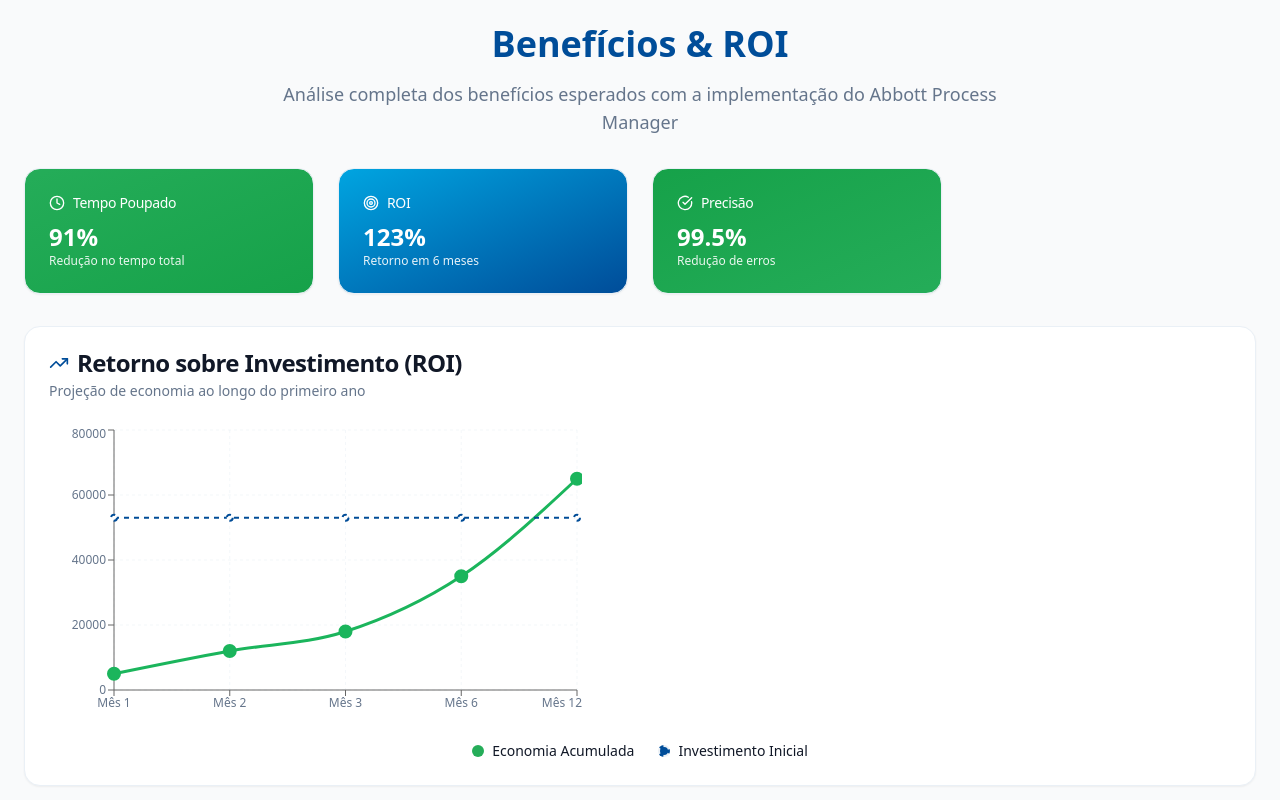
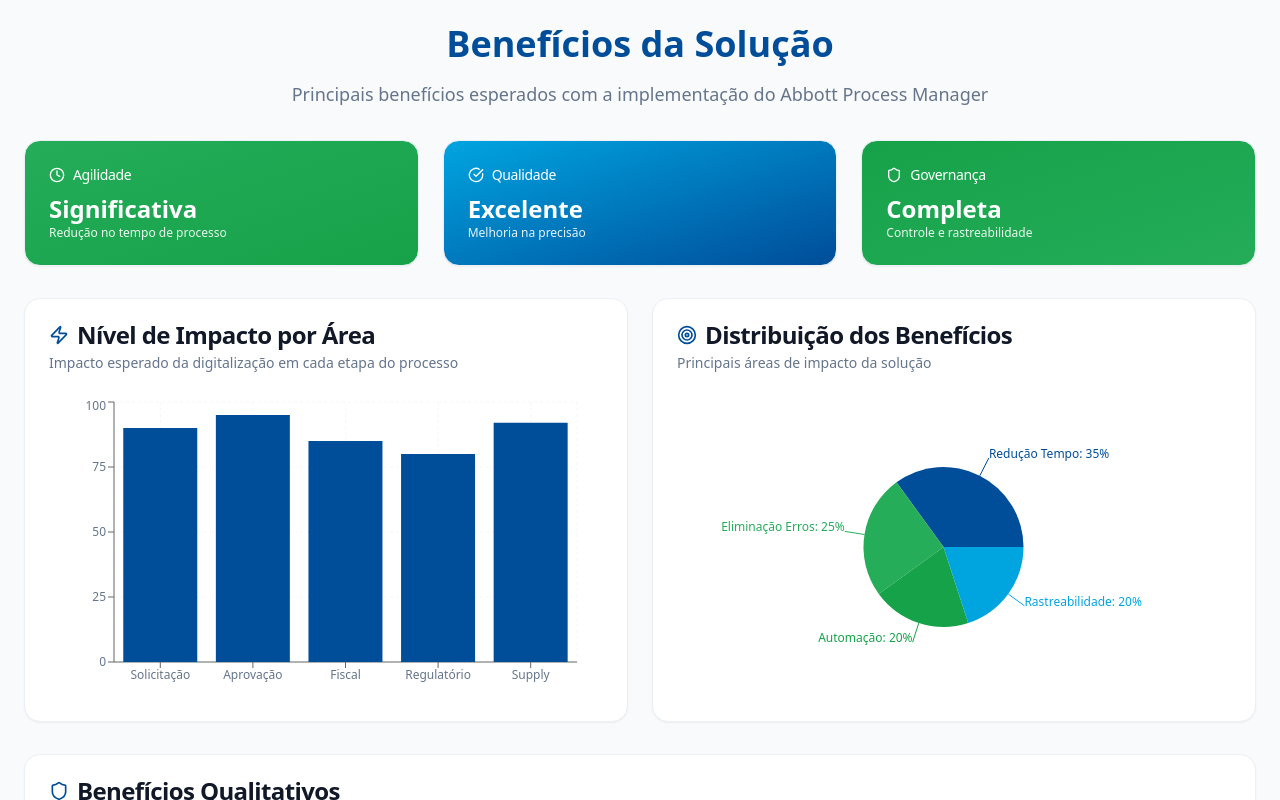
Before and after one commit to leonardorodriguesflar/flowguard-pro, a React (Vite) app: page /benefits in a window 1280 px wide. Shown: the top 800 px of the page. Built offline with nearby package versions, Linux system fonts and the light colour scheme.

Commit message:
Refactor benefits and ROI section

```diff
--- a/src/pages/AbbottBenefits.tsx
+++ b/src/pages/AbbottBenefits.tsx
@@ -1,190 +1,120 @@
 import { Card, CardContent, CardDescription, CardHeader, CardTitle } from "@/components/ui/card";
 import { Progress } from "@/components/ui/progress";
 import { Badge } from "@/components/ui/badge";
-import { TrendingUp, Clock, Users, CheckCircle, DollarSign, Target, Zap, Shield } from "lucide-react";
+import { Clock, Users, CheckCircle, Target, Zap, Shield, FileCheck, TrendingUp, Workflow } from "lucide-react";
 import { ChartContainer, ChartTooltip, ChartTooltipContent } from "@/components/ui/chart";
-import { BarChart, Bar, XAxis, YAxis, CartesianGrid, ResponsiveContainer, PieChart, Pie, Cell, LineChart, Line } from "recharts";
-const roiData = [{
-  mes: "Mês 1",
-  economia: 5000,
-  investimento: 53000
-}, {
-  mes: "Mês 2",
-  economia: 12000,
-  investimento: 53000
-}, {
-  mes: "Mês 3",
-  economia: 18000,
-  investimento: 53000
-}, {
-  mes: "Mês 6",
-  economia: 35000,
-  investimento: 53000
-}, {
-  mes: "Mês 12",
-  economia: 65000,
-  investimento: 53000
-}];
+import { BarChart, Bar, XAxis, YAxis, CartesianGrid, ResponsiveContainer, PieChart, Pie, Cell } from "recharts";
+
 const eficienciaData = [{
   area: "Solicitação",
-  antes: 120,
-  depois: 15
+  impacto: "Alto",
+  valor: 90
 }, {
   area: "Aprovação",
-  antes: 240,
-  depois: 30
+  impacto: "Muito Alto",
+  valor: 95
 }, {
   area: "Fiscal",
-  antes: 180,
-  depois: 45
+  impacto: "Alto",
+  valor: 85
 }, {
   area: "Regulatório",
-  antes: 200,
-  depois: 60
+  impacto: "Alto",
+  valor: 80
 }, {
   area: "Supply",
-  antes: 150,
-  depois: 20
+  impacto: "Muito Alto",
+  valor: 92
 }];
 const beneficiosDistribuicao = [{
   nome: "Redução Tempo",
   valor: 35,
-  cor: "hsl(210, 100%, 30%)"
+  cor: "hsl(var(--primary))"
 }, {
   nome: "Eliminação Erros",
   valor: 25,
-  cor: "hsl(196, 100%, 44%)"
+  cor: "hsl(var(--accent))"
 }, {
   nome: "Automação",
   valor: 20,
-  cor: "hsl(143, 65%, 41%)"
+  cor: "hsl(var(--success))"
 }, {
   nome: "Rastreabilidade",
   valor: 20,
-  cor: "hsl(142, 76%, 36%)"
+  cor: "hsl(var(--secondary))"
 }];
+
 const chartConfig = {
-  economia: {
-    label: "Economia",
-    color: "#1BB55C"
+  impacto: {
+    label: "Nível de Impacto",
+    color: "hsl(var(--primary))"
   },
-  investimento: {
-    label: "Investimento",
-    color: "#004C97"
-  },
-  antes: {
-    label: "Processo Atual",
-    color: "#DC2626"
-  },
-  depois: {
-    label: "Processo Digital",
-    color: "#1BB55C"
+  valor: {
+    label: "Impacto",
+    color: "hsl(var(--primary))"
   }
 };
 export default function AbbottBenefits() {
   return <div className="space-y-8 p-6">
       <div className="text-center space-y-4">
-        <h1 className="text-4xl font-bold text-primary">Benefícios & ROI</h1>
+        <h1 className="text-4xl font-bold text-primary">Benefícios da Solução</h1>
         <p className="text-lg text-muted-foreground max-w-3xl mx-auto">
-          Análise completa dos benefícios esperados com a implementação do Abbott Process Manager
+          Principais benefícios esperados com a implementação do Abbott Process Manager
         </p>
       </div>
 
       {/* Métricas Principais */}
-      <div className="grid grid-cols-1 md:grid-cols-4 gap-6">
-
-
+      <div className="grid grid-cols-1 md:grid-cols-3 gap-6">
         <Card className="bg-gradient-to-br from-accent to-success text-accent-foreground">
           <CardHeader className="pb-2">
             <CardTitle className="text-sm font-medium flex items-center gap-2">
               <Clock className="h-4 w-4" />
-              Tempo Poupado
+              Agilidade
             </CardTitle>
           </CardHeader>
           <CardContent>
-            <div className="text-2xl font-bold">91%</div>
-            <p className="text-xs opacity-90">Redução no tempo total</p>
+            <div className="text-2xl font-bold">Significativa</div>
+            <p className="text-xs opacity-90">Redução no tempo de processo</p>
           </CardContent>
         </Card>
 
         <Card className="bg-gradient-to-br from-secondary to-primary text-secondary-foreground">
           <CardHeader className="pb-2">
             <CardTitle className="text-sm font-medium flex items-center gap-2">
-              <Target className="h-4 w-4" />
-              ROI
+              <CheckCircle className="h-4 w-4" />
+              Qualidade
             </CardTitle>
           </CardHeader>
           <CardContent>
-            <div className="text-2xl font-bold">123%</div>
-            <p className="text-xs opacity-90">Retorno em 6 meses</p>
+            <div className="text-2xl font-bold">Excelente</div>
+            <p className="text-xs opacity-90">Melhoria na precisão</p>
           </CardContent>
         </Card>
 
         <Card className="bg-gradient-to-br from-success to-accent text-accent-foreground">
           <CardHeader className="pb-2">
             <CardTitle className="text-sm font-medium flex items-center gap-2">
-              <CheckCircle className="h-4 w-4" />
-              Precisão
+              <Shield className="h-4 w-4" />
+              Governança
             </CardTitle>
           </CardHeader>
           <CardContent>
-            <div className="text-2xl font-bold">99.5%</div>
-            <p className="text-xs opacity-90">Redução de erros</p>
+            <div className="text-2xl font-bold">Completa</div>
+            <p className="text-xs opacity-90">Controle e rastreabilidade</p>
           </CardContent>
         </Card>
       </div>
 
-      {/* Gráfico ROI */}
-      <Card>
-        <CardHeader>
-          <CardTitle className="flex items-center gap-2">
-            <TrendingUp className="h-5 w-5 text-primary" />
-            Retorno sobre Investimento (ROI)
-          </CardTitle>
-          <CardDescription>
-            Projeção de economia ao longo do primeiro ano
-          </CardDescription>
-        </CardHeader>
-        <CardContent>
-          <ChartContainer config={chartConfig} className="h-[300px]">
-            <ResponsiveContainer width="100%" height="100%">
-              <LineChart data={roiData}>
-                <CartesianGrid strokeDasharray="3 3" />
-                <XAxis dataKey="mes" />
-                <YAxis />
-                <ChartTooltip content={<ChartTooltipContent />} />
-                <Line type="monotone" dataKey="economia" stroke="#1BB55C" strokeWidth={3} dot={{
-                fill: "#1BB55C",
-                strokeWidth: 2,
-                r: 6
-              }} />
-                <Line type="monotone" dataKey="investimento" stroke="#004C97" strokeDasharray="5 5" strokeWidth={2} />
-              </LineChart>
-            </ResponsiveContainer>
-          </ChartContainer>
-          <div className="mt-4 flex justify-center gap-6">
-            <div className="flex items-center gap-2">
-              <div className="w-3 h-3 bg-accent rounded-full"></div>
-              <span className="text-sm">Economia Acumulada</span>
-            </div>
-            <div className="flex items-center gap-2">
-              <div className="w-3 h-3 bg-primary rounded-full border-2 border-dashed"></div>
-              <span className="text-sm">Investimento Inicial</span>
-            </div>
-          </div>
-        </CardContent>
-      </Card>
-
-      {/* Gráfico de Eficiência */}
+      {/* Gráfico de Impacto */}
       <div className="grid grid-cols-1 lg:grid-cols-2 gap-6">
         <Card>
           <CardHeader>
             <CardTitle className="flex items-center gap-2">
               <Zap className="h-5 w-5 text-primary" />
-              Redução de Tempo por Etapa
+              Nível de Impacto por Área
             </CardTitle>
             <CardDescription>
-              Comparação entre processo atual e digitalizado (em minutos)
+              Impacto esperado da digitalização em cada etapa do processo
             </CardDescription>
           </CardHeader>
           <CardContent>
@@ -195,8 +125,7 @@ export default function AbbottBenefits() {
                   <XAxis dataKey="area" />
                   <YAxis />
                   <ChartTooltip content={<ChartTooltipContent />} />
-                  <Bar dataKey="antes" fill="#DC2626" name="Processo Atual" />
-                  <Bar dataKey="depois" fill="#1BB55C" name="Processo Digital" />
+                  <Bar dataKey="valor" fill="hsl(var(--primary))" name="Nível de Impacto" />
                 </BarChart>
               </ResponsiveContainer>
             </ChartContainer>
```
